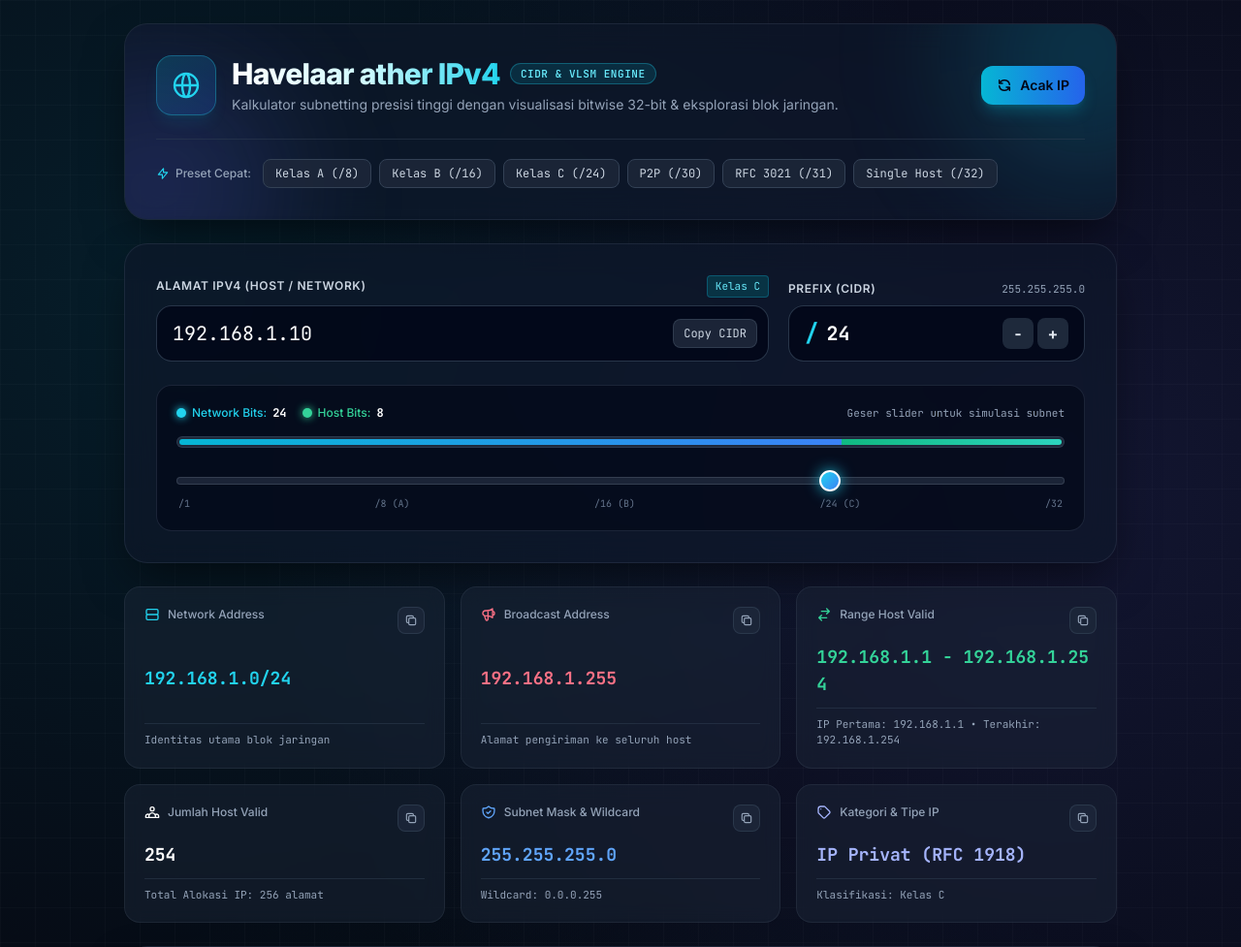
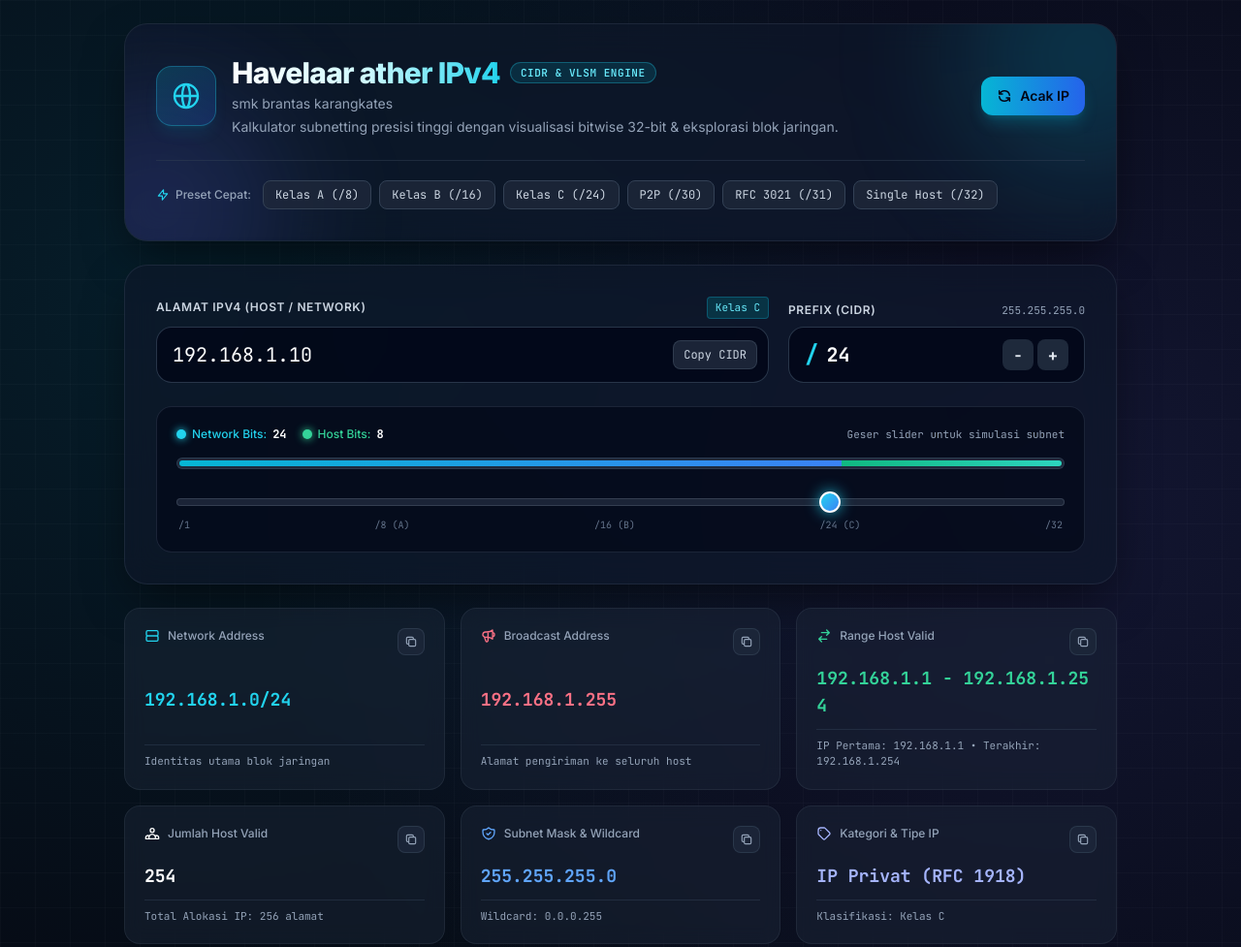
Before and after one commit to nafiwahyualfantri-lab/calcul-subnet, a plain HTML site: page index.html in a window 1280 px wide. Shown: the top 977 px of the page at 97% size. Drawn offline with nearby package versions, Linux system fonts and the light colour scheme.

Commit message:
tambahan

```diff
--- a/index.html
+++ b/index.html
@@ -186,6 +186,9 @@
                                 CIDR & VLSM Engine
                             </span>
                         </div>
+                        <p class="text-slate-400 text-xs sm:text-sm mt-1">
+                            smk brantas karangkates
+                        </p>
                         <p class="text-slate-400 text-xs sm:text-sm mt-1">
                             Kalkulator subnetting presisi tinggi dengan visualisasi bitwise 32-bit & eksplorasi blok
                             jaringan.
```
